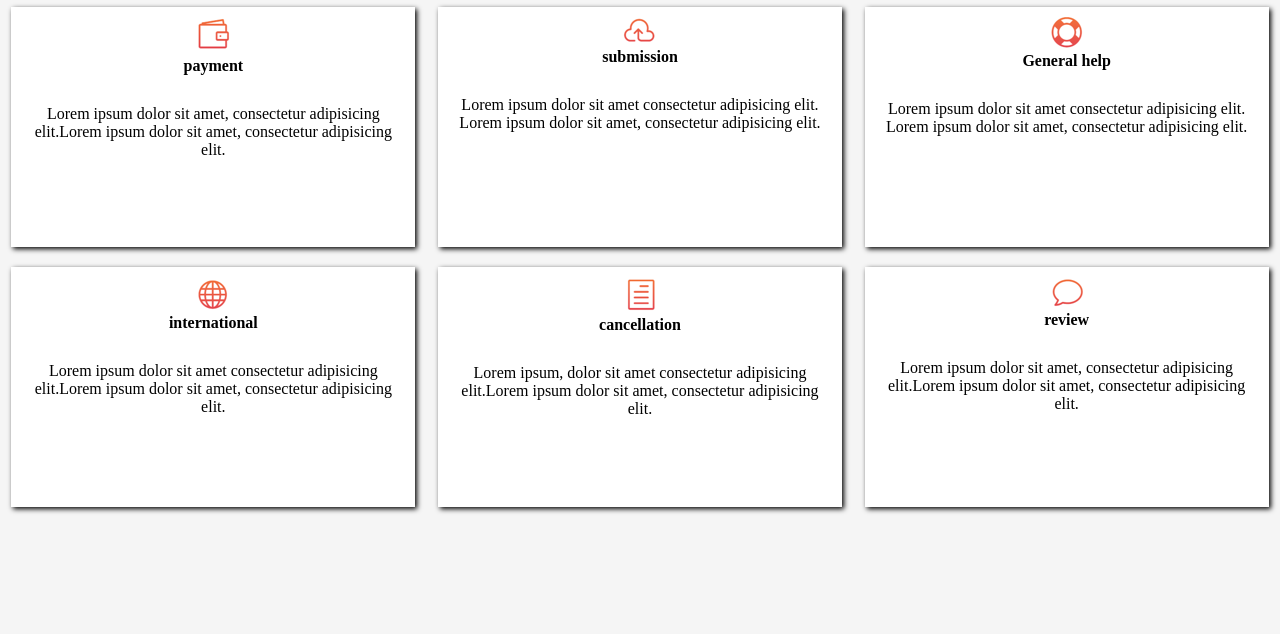
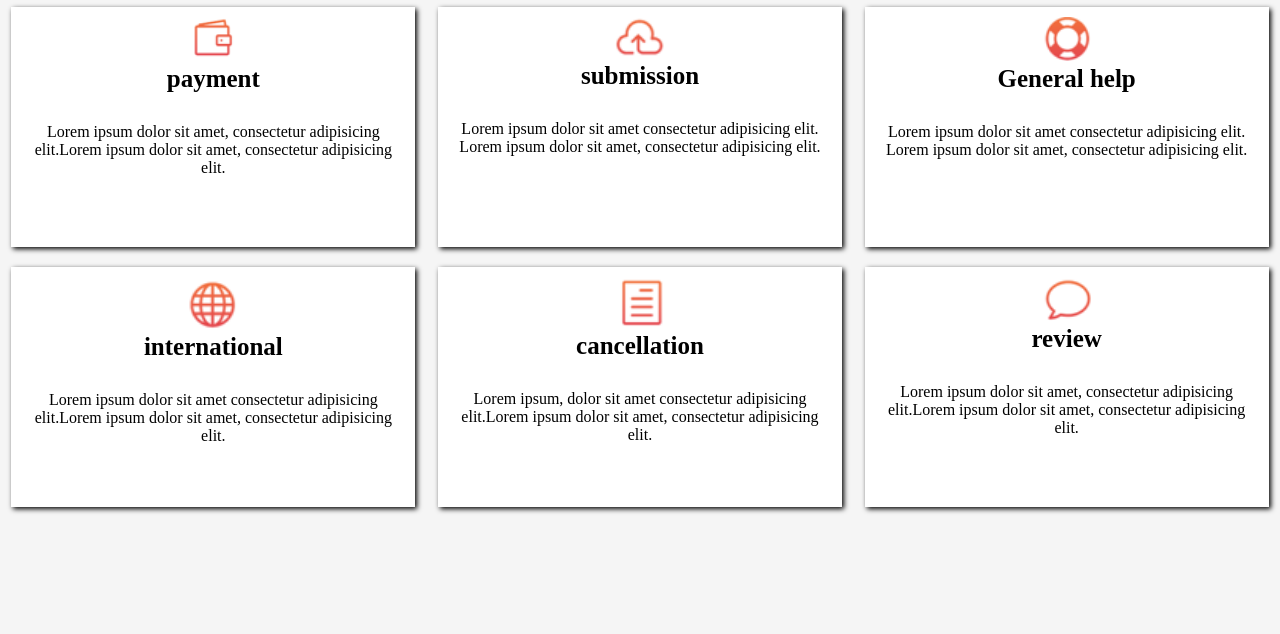
Before and after one commit to Mustafa-Majeed/Foo-Yes-project, a plain HTML site: page listing.html in a window 1280 px wide. Shown: the part 166-800 px from the top of the page. Drawn offline with Linux system fonts and the light colour scheme.

Commit message:
home and listing page complete

```diff
--- a/listing.html
+++ b/listing.html
@@ -19,8 +19,8 @@
             <ul>
                 <li><a href="index.html">Home</a></li>
                 <li><a href="#">listing</a></li>
-                <li><a href="contact.html">other pages</a></li>
-                <li><a href="contact.html">buy this template </a></li>
+                <li><a href="/contact.html">conatact</a></li>
+                <li><a href="/signup.html">signup/sigin </a></li>
                 <i class="material-icons" style="font-size:26px">exit_to_app</i>
                 <i class="material-icons" style="font-size:26px">favorite_border</i>
             </ul>
@@ -32,16 +32,46 @@
             <p>Lorem ipsum dolor sit amet consectetur adipisicing elit.</p>
         </div>
         <div class="container">
-            <div class="items"> <div class="img"> <img src="/img/PAYMENTicon.png" alt=""> <h4>payment</h4></div> Lorem ipsum dolor sit amet, consectetur adipisicing elit.Lorem ipsum dolor sit amet, consectetur adipisicing elit.
+            <div class="items">
+                <div class="img"> <img src="/img/PAYMENTicon.png" alt="" width="50px">
+                    <h4 style="font-size: 25px;">payment</h4>
+                </div> Lorem ipsum dolor sit amet, consectetur adipisicing elit.Lorem ipsum dolor sit amet, consectetur
+                adipisicing elit.
             </div>
-            <div class="items"><div class="img"> <img src="/img/submissionicon.png" alt=""> <h4>submission</h4></div>Lorem ipsum dolor sit amet consectetur adipisicing elit. Lorem ipsum dolor sit amet, consectetur adipisicing elit.</div>
-            <div class="items"><div class="img"> <img src="/img/helpicon.png" alt=""> <h4>General help</h4></div>Lorem ipsum dolor sit amet consectetur adipisicing elit. Lorem ipsum dolor sit amet, consectetur adipisicing elit.</div>
+            <div class="items">
+                <div class="img"> <img src="/img/submissionicon.png" alt="" width="50px">
+                    <h4 style="font-size: 25px;">submission</h4>
+                </div>Lorem ipsum dolor sit amet consectetur adipisicing elit. Lorem ipsum dolor sit amet, consectetur
+                adipisicing elit.
+            </div>
+            <div class="items">
+                <div class="img"> <img src="/img/helpicon.png" alt="" width="50px">
+                    <h4 style="font-size: 25px;">General help</h4>
+                </div>Lorem ipsum dolor sit amet consectetur adipisicing elit. Lorem ipsum dolor sit amet, consectetur
+                adipisicing elit.
+            </div>
         </div>
         <div class="container">
-            <div class="items"><div class="img"> <img src="/img/internationalicon.png" alt=""> <h4>international</h4></div>  Lorem ipsum dolor sit amet consectetur adipisicing elit.Lorem ipsum dolor sit amet, consectetur adipisicing elit.</div>
-            <div class="items"><div class="img"> <img src="/img/cancellationicon.png" alt=""> <h4>cancellation</h4></div>Lorem ipsum, dolor sit amet consectetur adipisicing elit.Lorem ipsum dolor sit amet, consectetur adipisicing elit.</div>
-            <div class="items"><div class="img"> <img src="/img/reviewicon.png" alt=""> <h4>review</h4></div>Lorem ipsum dolor sit amet, consectetur adipisicing elit.Lorem ipsum dolor sit amet, consectetur adipisicing elit.</div>
+            <div class="items">
+                <div class="img"> <img src="/img/internationalicon.png" alt="" width="50px">
+                    <h4 style="font-size: 25px;">international</h4>
+                </div> Lorem ipsum dolor sit amet consectetur adipisicing elit.Lorem ipsum dolor sit amet, consectetur
+                adipisicing elit.
+            </div>
+            <div class="items">
+                <div class="img"> <img src="/img/cancellationicon.png" alt="" width="50px">
+                    <h4 style="font-size: 25px;">cancellation</h4>
+                </div>Lorem ipsum, dolor sit amet consectetur adipisicing elit.Lorem ipsum dolor sit amet, consectetur
+                adipisicing elit.
+            </div>
+            <div class="items">
+                <div class="img"> <img src="/img/reviewicon.png" alt="" width="50px">
+                    <h4 style="font-size: 25px;">review</h4>
+                </div>Lorem ipsum dolor sit amet, consectetur adipisicing elit.Lorem ipsum dolor sit amet, consectetur
+                adipisicing elit.
+            </div>
         </div>
+
 
     </main>
 </body>
```
Also changed, not shown: index.css (+24 -1 lines), index.html (+50 -4 lines), OSKHFO0.jpg (deleted), listing.css (line endings or trailing spaces).
